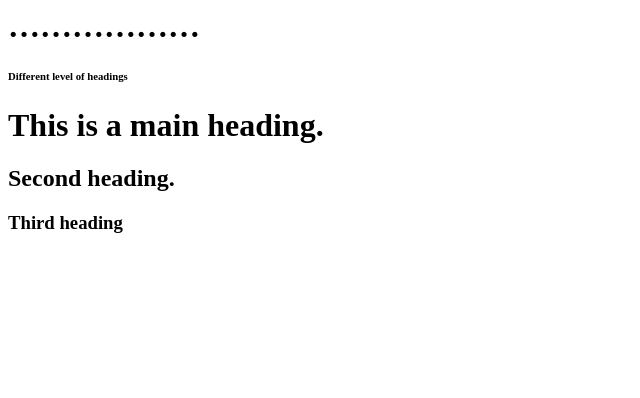
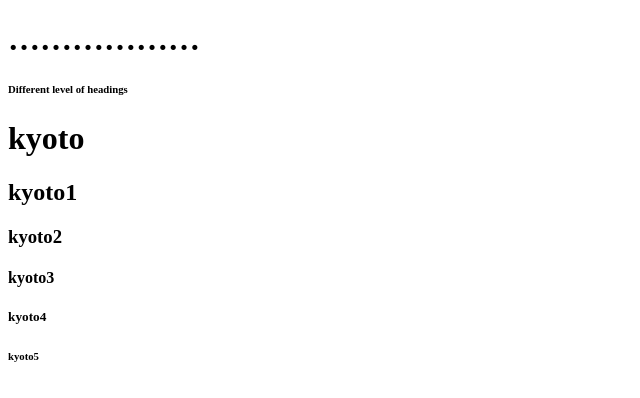
Before and after one commit to ghxnew/123, a plain HTML site: page head.html in a window 1280 px wide. Shown: the whole page, without its empty margins (0-640 px from the left). Drawn offline with Linux system fonts and the light colour scheme.

Commit message:
Update head.html

```diff
--- a/head.html
+++ b/head.html
@@ -1,7 +1,19 @@
-<h1> ……………… <h6>
+<!DOCTYPE html>
+<html lang="en">
+  <head>
+    <title> kyoto </title>
+    </head>
+    <body>
+    <h1> ……………… <h6>
 
 Different level of headings
 
-<h1> This is a main heading. </h1>
-<h2> Second heading. </h2>
-<h3> Third heading </h3>
+<h1> kyoto </h1>
+<h2> kyoto1 </h2>
+<h3> kyoto2 </h3>
+<h4> kyoto3 </h4>
+<h5> kyoto4 </h5>
+<h6> kyoto5 </h6>
+
+    </body>
+    </html>
```
